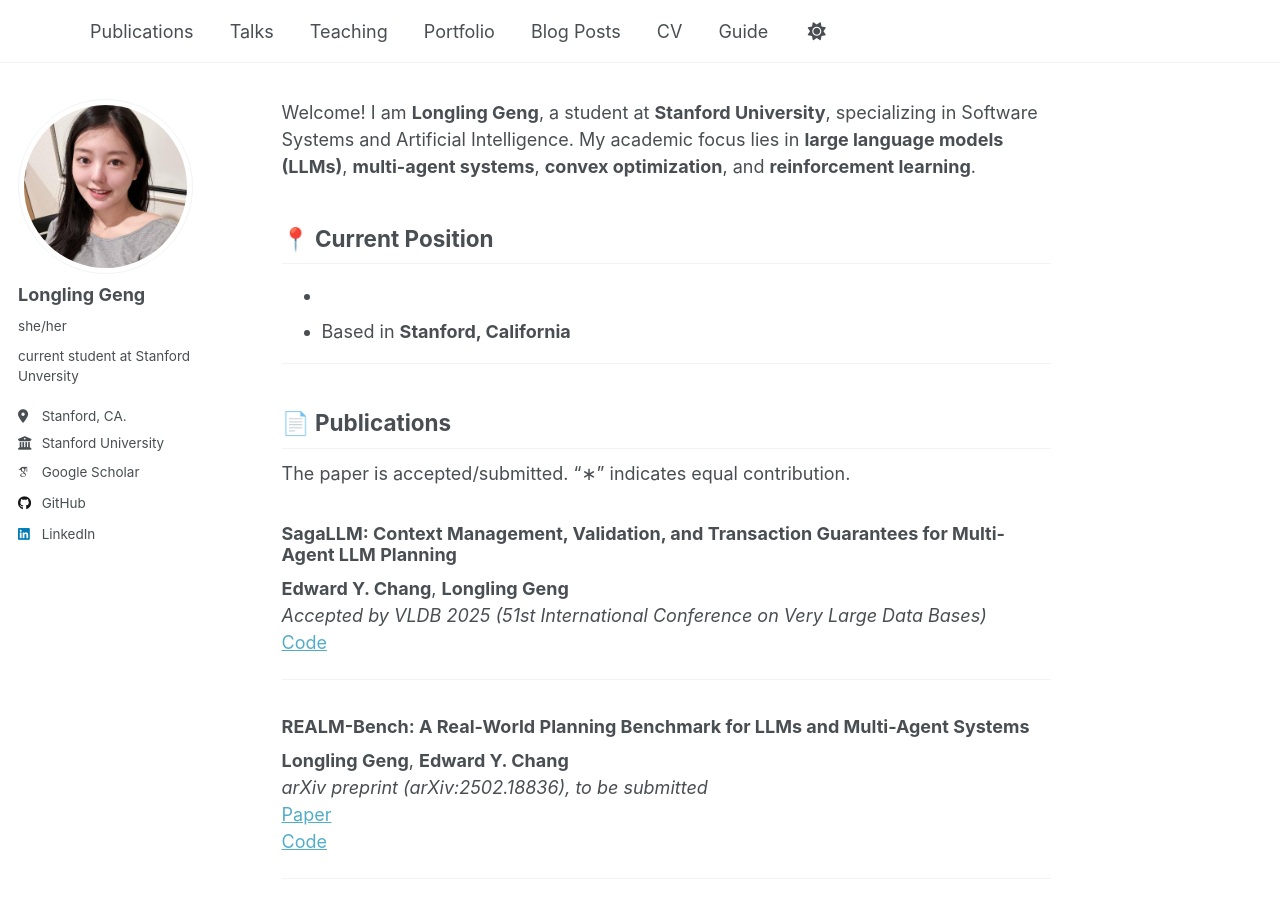
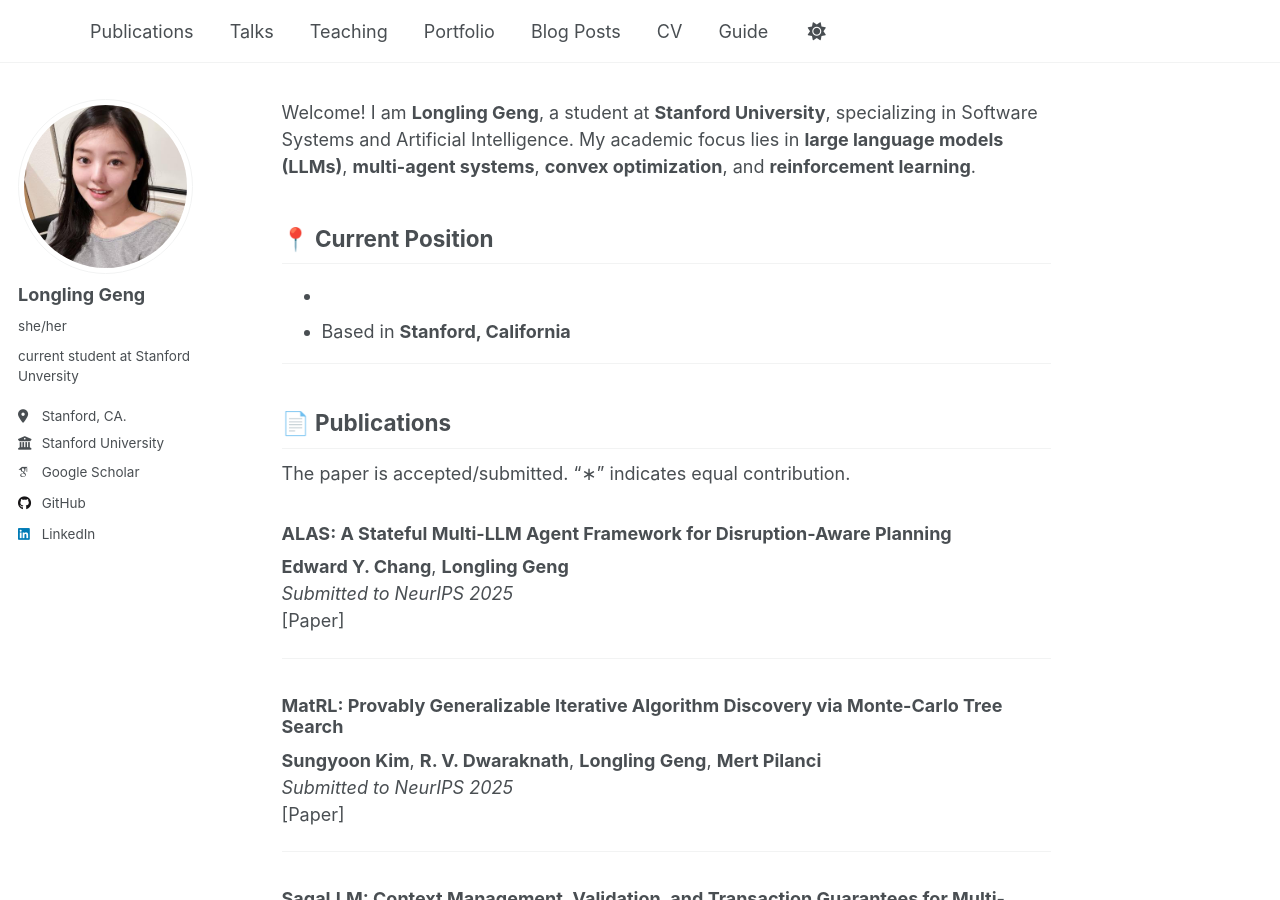
Before and after one commit to genglongling/genglongling.github.io, a Jekyll site: the page built from _pages/about.md, in a window 1280 px wide and 900 px high. Built offline with Jekyll 4.4.1, drawn with Linux system fonts in a browser that asks for light colours; some web fonts are replaced; a script that is not in the unit is left out.

Commit message:
Update about.md

```diff
--- a/_pages/about.md
+++ b/_pages/about.md
@@ -18,6 +18,20 @@ Welcome! I am **Longling Geng**, a student at **Stanford University**, specializ
 
 ## 📄 Publications
 The paper is accepted/submitted. “∗” indicates equal contribution.
+
+### ALAS: A Stateful Multi-LLM Agent Framework for Disruption-Aware Planning
+**Edward Y. Chang**, **Longling Geng**
+*Submitted to NeurIPS 2025*
+[Paper]
+
+---
+
+### MatRL: Provably Generalizable Iterative Algorithm Discovery via Monte-Carlo Tree Search
+**Sungyoon Kim**, **R. V. Dwaraknath**, **Longling Geng**, **Mert Pilanci**
+*Submitted to NeurIPS 2025*
+[Paper]
+
+---
 
 ### SagaLLM: Context Management, Validation, and Transaction Guarantees for Multi-Agent LLM Planning
 **Edward Y. Chang**, **Longling Geng**
```
